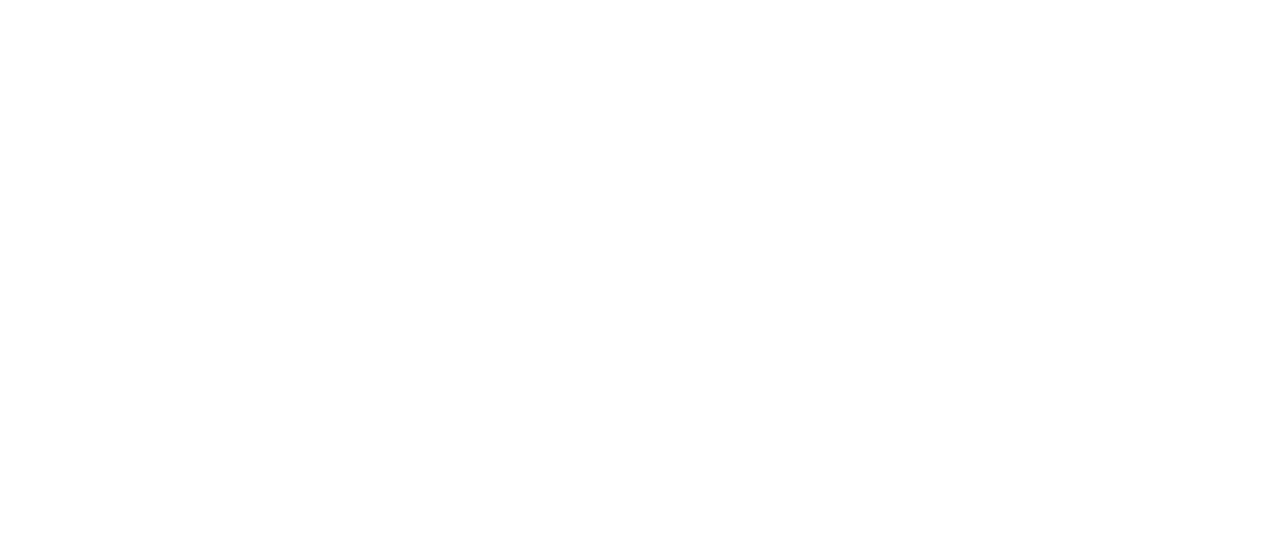
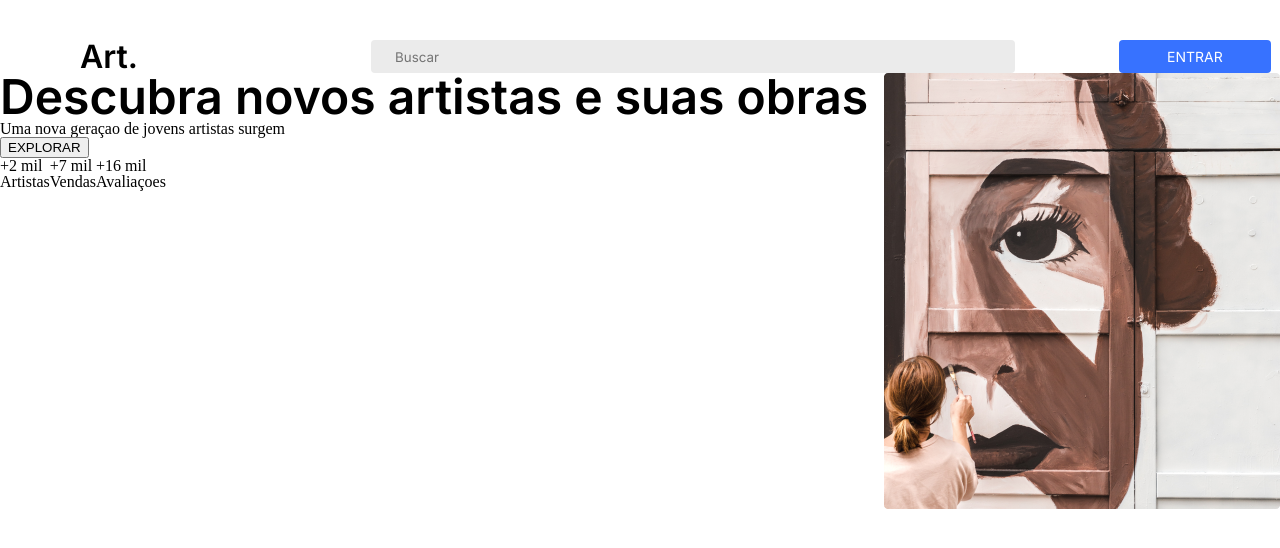
Before and after one commit to samuelTedeschi/Art, a plain HTML site: page index.html in a window 1280 px wide. Drawn offline with Linux system fonts and the light colour scheme.

Commit message:
atualizado

```diff
--- /dev/null
+++ b/css/menu.css
@@ -0,0 +1,44 @@
+.menu{
+    display: flex;
+    align-items: center;
+    margin-top: 40px;
+}
+
+.logo{
+    margin-left: 80px;
+}
+
+.logo_texto{
+    font-size: 32px;
+    font-weight: 600;
+    font-family: 'Inter', sans-serif;
+}
+
+.caixa_pesquisa{
+    padding: 8px 24px;
+    background: #EBEBEB;
+    border-radius: 4px;
+    border-style: none;
+    color: #737373;
+    width: 644px;
+    margin-right: 104px;
+    margin-left: 233px;
+    font-family: 'Inter', sans-serif;
+}
+
+.pesquisa{
+    display: flex;
+    justify-content: space-between;
+    margin-right: 800px;
+}
+
+.botao__entrar{
+    padding: 8px 48px;
+    background: #3772FF;
+    border-radius: 4px;
+    border-style: none;
+    color: white;
+    font-size: 14px;
+    font-weight: 600px;
+    font-family: 'Inter', sans-serif;
+}
--- a/css/style.css
+++ b/css/style.css
@@ -0,0 +1,18 @@
+body{
+    font-family: 'Inter', sans-serif;
+}
+
+.contener{
+    display: flex;
+    justify-content: space-between;
+}
+
+.titulo_principal{
+    font-size: 48px;
+    font-family: 'Inter', sans-serif;
+    font-weight: 600;
+}
+
+.numeros{
+    display: flex;
+}
--- a/index.html
+++ b/index.html
@@ -8,8 +8,55 @@
 
     <link rel="stylesheet" href="./css/style.css">
     <link rel="stylesheet" href="./css/reset.css">
+    <link rel="stylesheet" href="./css/menu.css">
+
+    <link rel="preconnect" href="https://fonts.googleapis.com">
+    <link rel="preconnect" href="https://fonts.gstatic.com" crossorigin>
+    <link href="https://fonts.googleapis.com/css2?family=Inter:wght@400;500;600&display=swap" rel="stylesheet">
 </head>
 <body>
+    <header class="menu">
+        <div class="logo">
+            <h3 class="logo_texto">Art.</h3>
+        </div>
+        <div class="pesquisa">
+            <input type="search" name="pesquise" value="Buscar" class="caixa_pesquisa">
+
+            <input type="button" value="ENTRAR" class="botao__entrar">
+        </div>
+    </header>
+
+    <section class="contener">
+        <div>
+            <div>
+                <h1 class="titulo_principal">Descubra novos artistas e suas obras</h1>
+                <p>Uma nova geraçao de jovens artistas surgem</p>
+            </div>
+
+            <div>
+                <input type="button" value="EXPLORAR">
+            </div>
+
+            <div class="numeros">
+                <div class="mil">
+                    <h2>+2 mil</h2>
+                    <p>Artistas</p>
+                </div>
+                <div class="mil">
+                    <h2>+7 mil</h2>
+                    <p>Vendas</p>
+                </div>
+                <div class="mil">
+                    <h2>+16 mil</h2>
+                    <p>Avaliaçoes</p>
+                </div>
+            </div>
+        </div>
+        <div>
+            <img src="./img/imagem direita.png" alt="">
+        </div>
+
+    </section>
 
 </body>
 </html>
```
Also changed, not shown: img/Rectangle 16.png (added), img/imagem direita.png (added), img/img 1.png (added), img/img 2.png (added), img/img 3.png (added), img/img(1).png (added), img/img.png (added).
